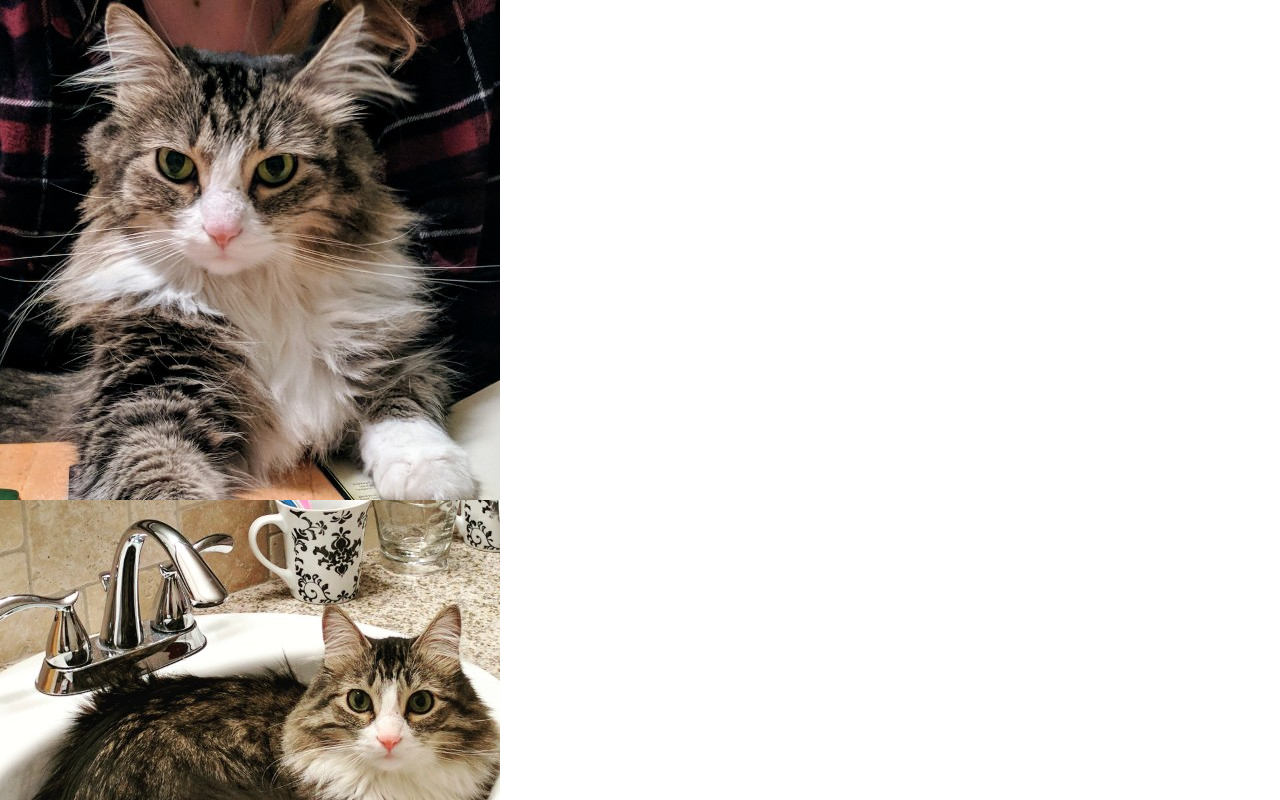
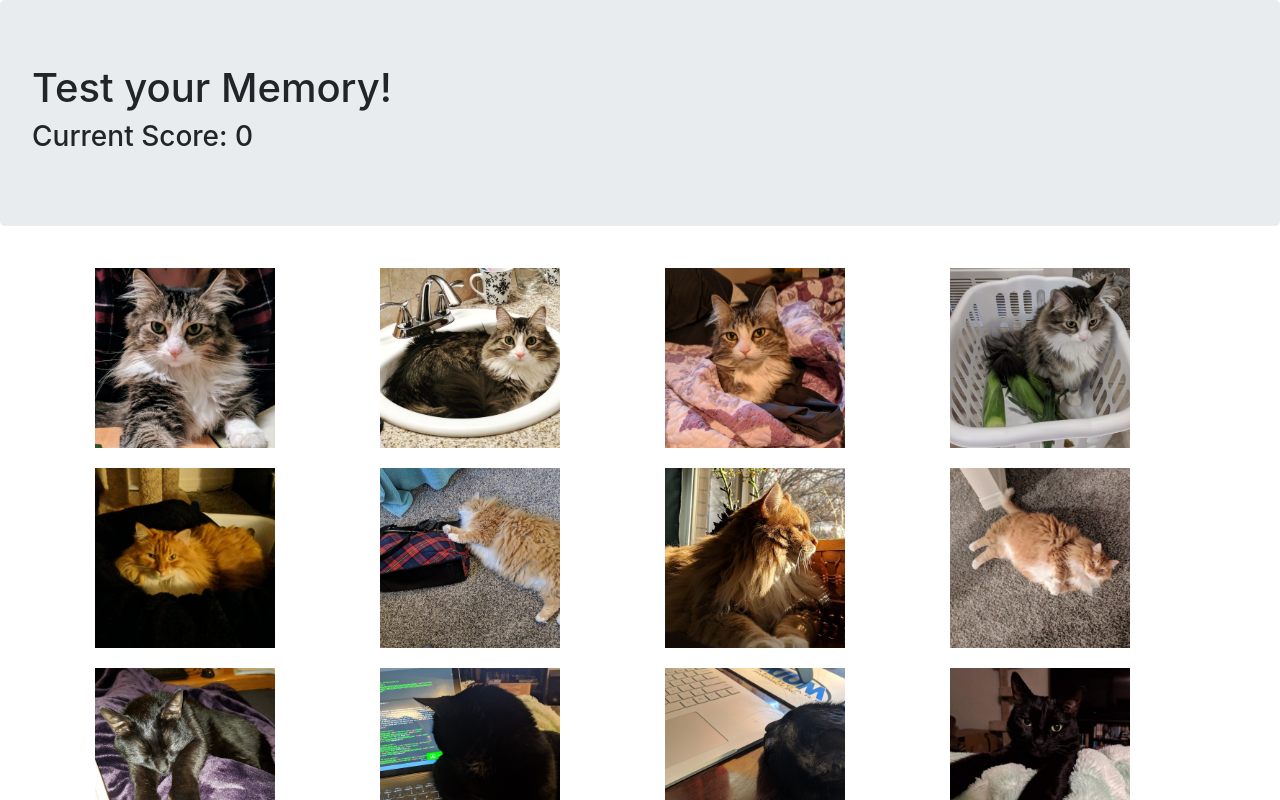
Before and after one commit to TajaMaughan/KittyClick, a React (Create React App) app: page / in a window 1280 px wide. Shown: the top 800 px of the page. Built offline with nearby package versions, Linux system fonts and the light colour scheme.

Commit message:
tiles layed out properly

```diff
--- a/package.json
+++ b/package.json
@@ -3,8 +3,10 @@
   "version": "0.1.0",
   "private": true,
   "dependencies": {
+    "bootstrap": "^4.3.1",
     "gh-pages": "^2.0.1",
     "react": "^16.8.5",
+    "react-bootstrap": "^1.0.0-beta.6",
     "react-dom": "^16.8.5",
     "react-scripts": "2.1.8"
   },
--- a/src/App.js
+++ b/src/App.js
@@ -1,24 +1,22 @@
 import React, { Component } from "react";
-import Card from "./components/Card";
-// import Score from "./components/Score";
-// import TopScore from "./components/TopScore";
-import cardList from "./cardList.json";
+import CardContainer from "./components/CardContainer";
+import Header from "./components/Header";
 
 class App extends Component {
-  state = {
-    cardList
-  };
+  //   state = {
+  //     cardList
+  //   };
 
   // clicked = id => {
   //     const cardList = this.state.cardList.filter(cardList)
   // }
   render() {
     return (
-    <div>
-      {cardList.map(card => (
-        <Card id={card.id} name={card.name} img={card.img} />
-      ))}
-    </div>
-  )}
+      <div>
+        <Header />
+        <CardContainer />
+      </div>
+    );
+  }
 }
 export default App;
--- a/src/cardList.json
+++ b/src/cardList.json
@@ -2,61 +2,73 @@
   {
     "id": 1,
     "name": "amonet1",
-    "img": "./imgs/amonet1.jpg"
+    "img": "./imgs/amonet1.jpg",
+    "isClicked": false
   },
   {
     "id": 2,
     "name": "amonet2",
-    "img": "./imgs/amonet2.jpg"
+    "img": "./imgs/amonet2.jpg",
+    "isClicked": false
   },
   {
     "id": 3,
     "name": "amonet3",
-    "img": "./imgs/amonet3.jpg"
+    "img": "./imgs/amonet3.jpg",
+    "isClicked": false
   },
   {
     "id": 4,
     "name": "amonet4",
-    "img": "./imgs/amonet4.jpg"
+    "img": "./imgs/amonet4.jpg",
+    "isClicked": false
   },
   {
     "id": 5,
     "name": "doctor1",
-    "img": "./imgs/doctor1.jpg"
+    "img": "./imgs/doctor1.jpg",
+    "isClicked": false
   },
   {
     "id": 6,
     "name": "doctor2",
-    "img": "./imgs/doctor2.jpg"
+    "img": "./imgs/doctor2.jpg",
+    "isClicked": false
   },
   {
     "id": 7,
     "name": "doctor3",
-    "img": "./imgs/doctor3.jpg"
+    "img": "./imgs/doctor3.jpg",
+    "isClicked": false
   },
   {
     "id": 8,
     "name": "doctor4",
-    "img": "./imgs/doctor4.jpg"
+    "img": "./imgs/doctor4.jpg",
+    "isClicked": false
   },
   {
     "id": 9,
     "name": "tealc1",
-    "img": "./imgs/tealc1.jpg"
+    "img": "./imgs/tealc1.jpg",
+    "isClicked": false
   },
   {
     "id": 10,
     "name": "tealc2",
-    "img": "./imgs/tealc2.jpg"
+    "img": "./imgs/tealc2.jpg",
+    "isClicked": false
   },
   {
     "id": 11,
     "name": "tealc3",
-    "img": "./imgs/tealc3.jpg"
+    "img": "./imgs/tealc3.jpg",
+    "isClicked": false
   },
   {
     "id": 12,
     "name": "tealc4",
-    "img": "./imgs/tealc4.jpg"
+    "img": "./imgs/tealc4.jpg",
+    "isClicked": false
   }
 ]
--- a/src/components/Card.js
+++ /dev/null
@@ -1,11 +0,0 @@
-import React from "react";
-
-function Card(props) {
-    return (
-        <div>
-            <img alt={props.name} src={props.img} id={props.id} /*onClick={}*/ />
-        </div>
-    );
-}
-
-export default Card;
--- /dev/null
+++ b/src/components/CardContainer/index.js
@@ -0,0 +1,35 @@
+import React from "react";
+import Tile from "../Tile";
+import cardList from "../../cardList.json";
+import Row from "react-bootstrap/Row";
+import Container from "react-bootstrap/Container";
+
+const CardContainer = () => {
+  return (
+    <Container>
+      <Row>
+        <Tile id={cardList[0]} name={cardList[0].name} img={cardList[0].img} />
+        <Tile id={cardList[1]} name={cardList[1].name} img={cardList[1].img} />
+        <Tile id={cardList[2]} name={cardList[2].name} img={cardList[2].img} />
+        <Tile id={cardList[3]} name={cardList[3].name} img={cardList[3].img} />
+      </Row>
+      <Row>
+        <Tile id={cardList[4]} name={cardList[4].name} img={cardList[4].img} />
+        <Tile id={cardList[5]} name={cardList[5].name} img={cardList[5].img} />
+        <Tile id={cardList[6]} name={cardList[6].name} img={cardList[6].img} />
+        <Tile id={cardList[7]} name={cardList[7].name} img={cardList[7].img} />
+      </Row>
+      <Row>
+        <Tile id={cardList[8]} name={cardList[8].name} img={cardList[8].img} />
+        <Tile id={cardList[9]} name={cardList[9].name} img={cardList[9].img} />
+        <Tile id={cardList[10]} name={cardList[10].name} img={cardList[10].img} />
+        <Tile id={cardList[11]} name={cardList[11].name} img={cardList[11].img} />
+      </Row>
+      {/* {cardList.map(Tile => (
+        <Tile id={card.id} name={card.name} img={card.img} />
+      ))} */}
+    </Container>
+  );
+};
+
+export default CardContainer;
--- /dev/null
+++ b/src/components/Header/index.js
@@ -0,0 +1,14 @@
+import React from "react";
+import Jumbotron from "react-bootstrap/Jumbotron";
+import Score from "../Score"
+
+const Header = () => {
+    return(
+    <Jumbotron>
+        <h1>Test your Memory!</h1>
+        <Score />
+    </Jumbotron>
+    )
+}
+
+export default Header;
--- /dev/null
+++ b/src/components/Score/index.js
@@ -0,0 +1,23 @@
+import React, { Component } from "react";
+
+class Score extends React.Component {
+  state = {
+    count: 0
+  };
+
+  handleIncrement = () => {
+    this.setState({ count: this.state.count + 1 });
+  };
+
+  render() {
+    return (
+      <div>
+        <h3>
+          Current Score: <span>{this.state.count}</span>
+        </h3>
+      </div>
+    );
+  }
+}
+
+export default Score;
--- /dev/null
+++ b/src/components/Tile/index.js
@@ -0,0 +1,16 @@
+import React from "react";
+import Col from "react-bootstrap/Col";
+// import Card from "react-bootstrap/Card";
+import Image from "react-bootstrap/Image";
+
+const Tile = props => {
+  return (
+    <Col xs={3}>
+      {/* <Card> */}
+        <Image style={{height: 200, width: 200, padding: 10}} alt={props.name} src={props.img} id={props.id} isClicked={props.isClicked} fluid />
+      {/* </Card> */}
+    </Col>
+  );
+};
+
+export default Tile;
```
Also changed, not shown: src/components/TopScore.js (deleted, +0 -7 lines), src/components/index.js (renamed from src/components/Score.js), 1 other file (tests, documents, lock files or other folders).
